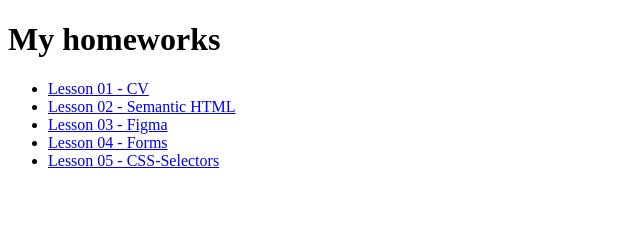
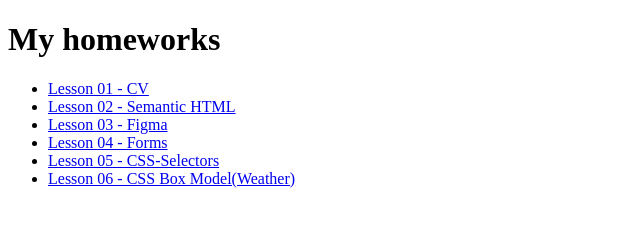
Before and after one commit to alexandra11223/Homeworks, a plain HTML site: page index.html in a window 1280 px wide. Shown: the whole page, without its empty margins (0-640 px from the left). Drawn offline with Linux system fonts and the light colour scheme.

Commit message:
added link to HM06

```diff
--- a/index.html
+++ b/index.html
@@ -23,6 +23,9 @@
         <li>
             <a href="05/index.html"> Lesson 05 - CSS-Selectors</a>
         </li>
+        <li>
+            <a href="06/index.html"> Lesson 06 - CSS Box Model(Weather)</a>
+        </li>
     </ul>
 </body>
 </html>
```
